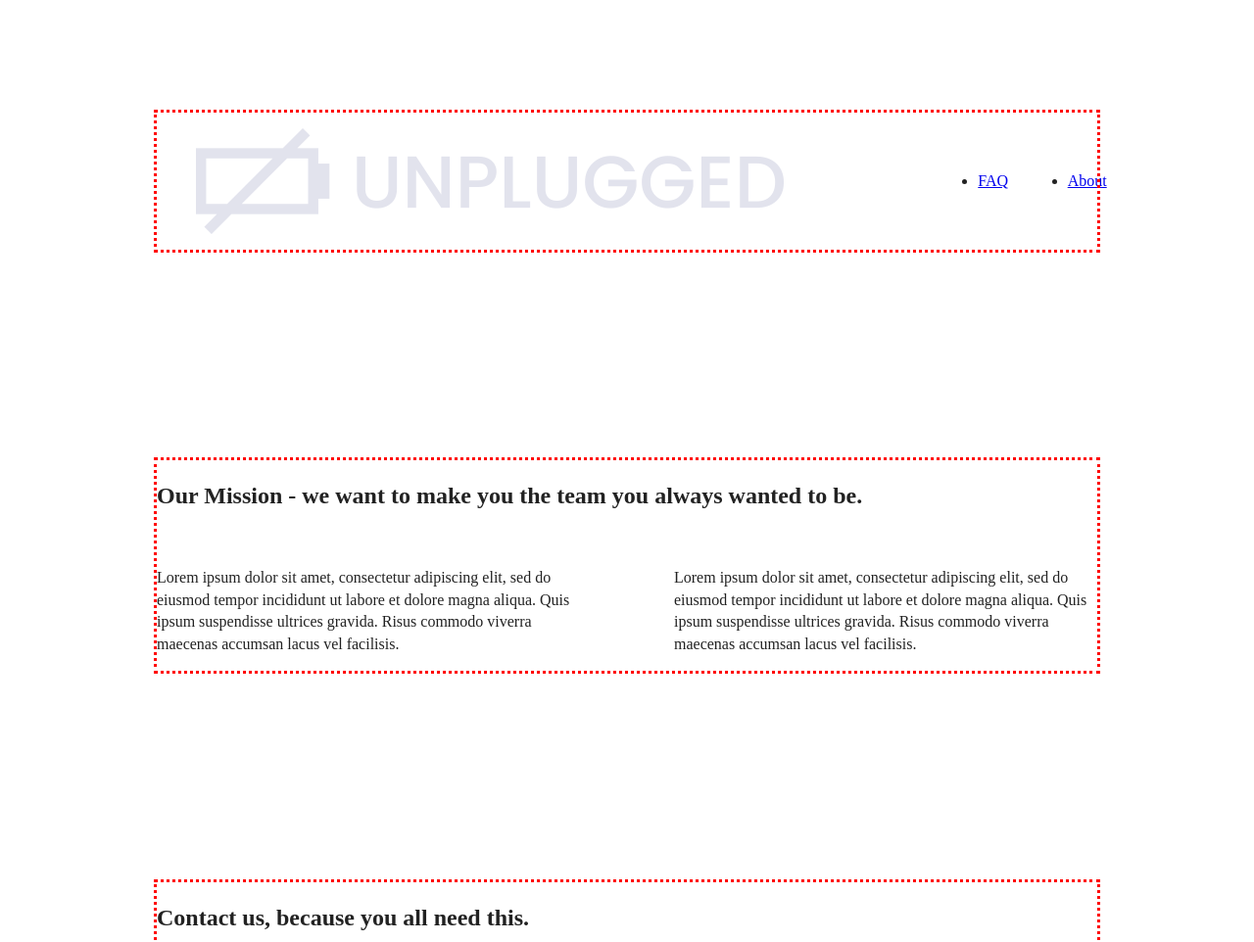
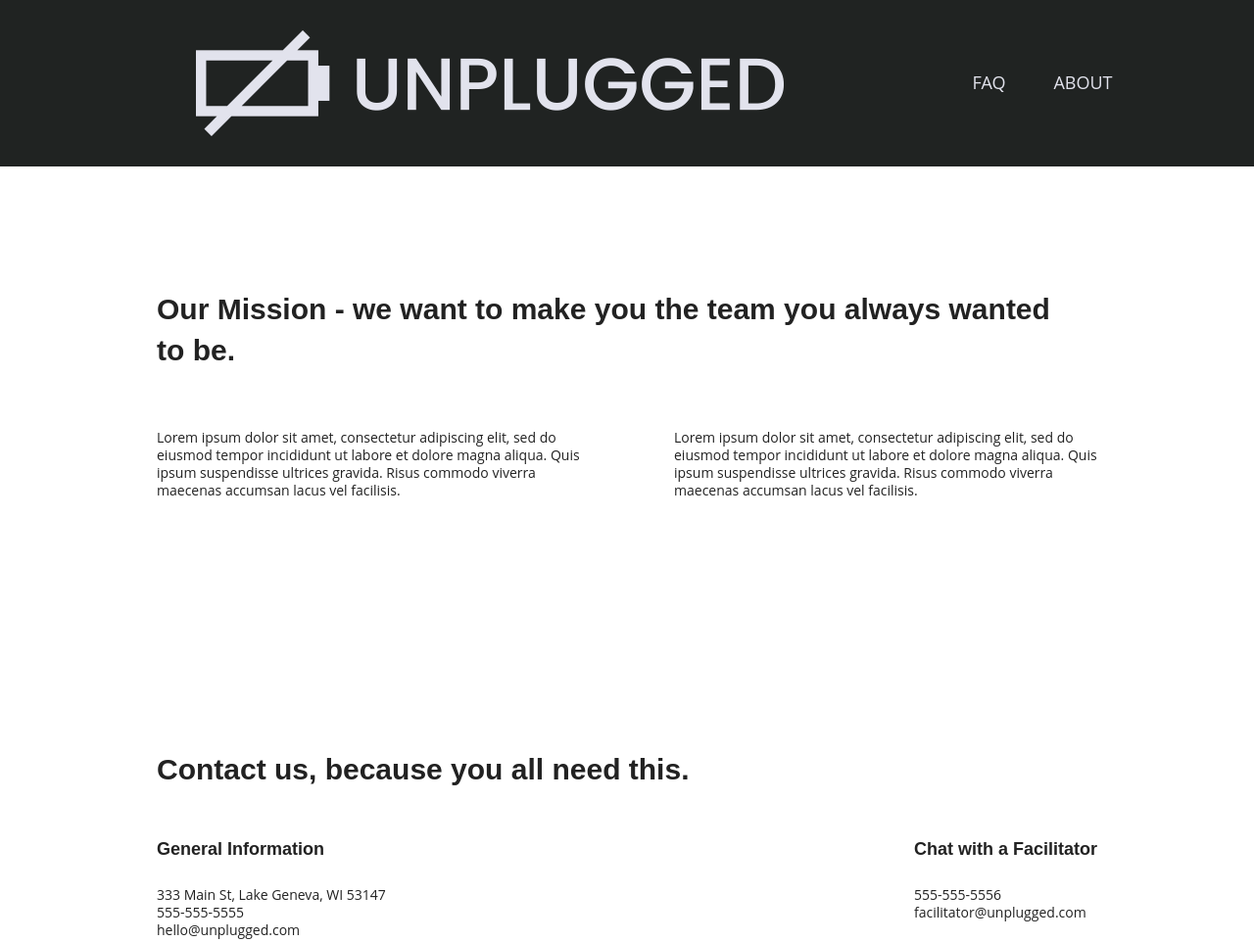
Before and after one commit to sueselle/206-unplugged, a website: page about/index.html in a window 1280 px wide. Shown: the top 962 px of the page at 98% size. Drawn offline with Linux system fonts and the light colour scheme.

Commit message:
Added text styling to CSS

```diff
--- a/css/main.css
+++ b/css/main.css
@@ -86,8 +86,54 @@ textarea {
 /* ==========================================================================
    Author's custom styles
    ========================================================================== */
+/* General Styles */
+
+html {
+	font-size: 1rem;
+}
+
+body {
+  font-family: 'Open Sans', sans-serif;
+  font-size: 1em;
+  text-align: left;
+
+}
+
+ul,
+ol {
+  list-style-type: none;
+
+}
+
+a {
+	color: #e2e3ed;
+  text-decoration: none;
+}
+
+h2 {
+  font-family: 'Poppins', sans-serif;
+  font-size: 1.875em;
+}
+
+h3,
+h4 {
+  font-family: 'Poppins', sans-serif;
+  font-size: 1.125em;
+
+}
+
+p {
+  font-size: .875em;
+  line-height: 1.285em;
+}
+
+
+address {
+  font-style: normal;
+
+}
+
 .content-wrapper {
-  outline: 3px dotted red;
   width: 90%;
   margin: 50px 0;
 }
@@ -98,9 +144,11 @@ header {
   display: flex;
   justify-content: center;
   padding: 15px 0;
+  background: #202322;
 }
 
 header .content-wrapper {
+  margin: 0;
   display: flex;
   justify-content: center;
   align-items: center;
@@ -110,17 +158,21 @@ header .content-wrapper {
 .header-divider {
   width: 100%;
   height: 1px;
-  margin: 10px 0;
+  margin: 10px 0 20px 0;
+  color: #3a3a3a;
 }
 
 header nav {
   width: 60%;
+  text-transform: uppercase;
+  font-size: 1.125em;
 }
 
 header nav ul {
   display: flex;
   justify-content: space-around;
   width: 100%;
+
 }
 
 footer {
@@ -128,6 +180,8 @@ footer {
   flex-direction: column;
   align-items: center;
   text-align: center;
+  background: #202322;
+  color: #e2e3ed;
 }
 
 footer p {
@@ -145,7 +199,7 @@ footer .contact {
 
 footer .social-icons {
   display: flex;
-  justify-content: center;
+  justify-content: space-around;
   align-items: center;
 }
 
@@ -434,7 +488,7 @@ aside {
   }
 
   .mission-content p {
-    width:45%;
+    width: 45%;
   }
 
   .contact-section .content-wrapper h2 {
@@ -442,7 +496,7 @@ aside {
   }
 
   .contact-content {
-    display:flex;
+    display: flex;
     justify-content: space-between;
     align-items: flex-start;
   }
@@ -476,7 +530,7 @@ aside {
 
   /* Hero */
   .hero-area h1 {
-    width: 70%;
+    width: 80%;
   }
 
   /* Aside */
@@ -495,12 +549,12 @@ aside .content-wrapper .form {
   }
 
   .features article {
-    flex-basis: 30%;
+    flex-basis: 33%;
   }
 
   /* Reviews */
   .reviews article div {
-    width: 80%;
+    width: 42%;
   }
 
   /* ==========================================================================
@@ -508,7 +562,7 @@ About Page
 ========================================================================== */
   .mission h2,
   .contact-section .content-wrapper h2 {
-    width:
+    width: 95%;
   }
 
   /* ==========================================================================
@@ -518,7 +572,6 @@ FAQ Page
     width: 100%;
   }
 
-}
 }
 
 /* ==========================================================================
```
Also changed, not shown: index.html (+2 -0 lines). Lines whose indentation alone changed are shown as unchanged.
